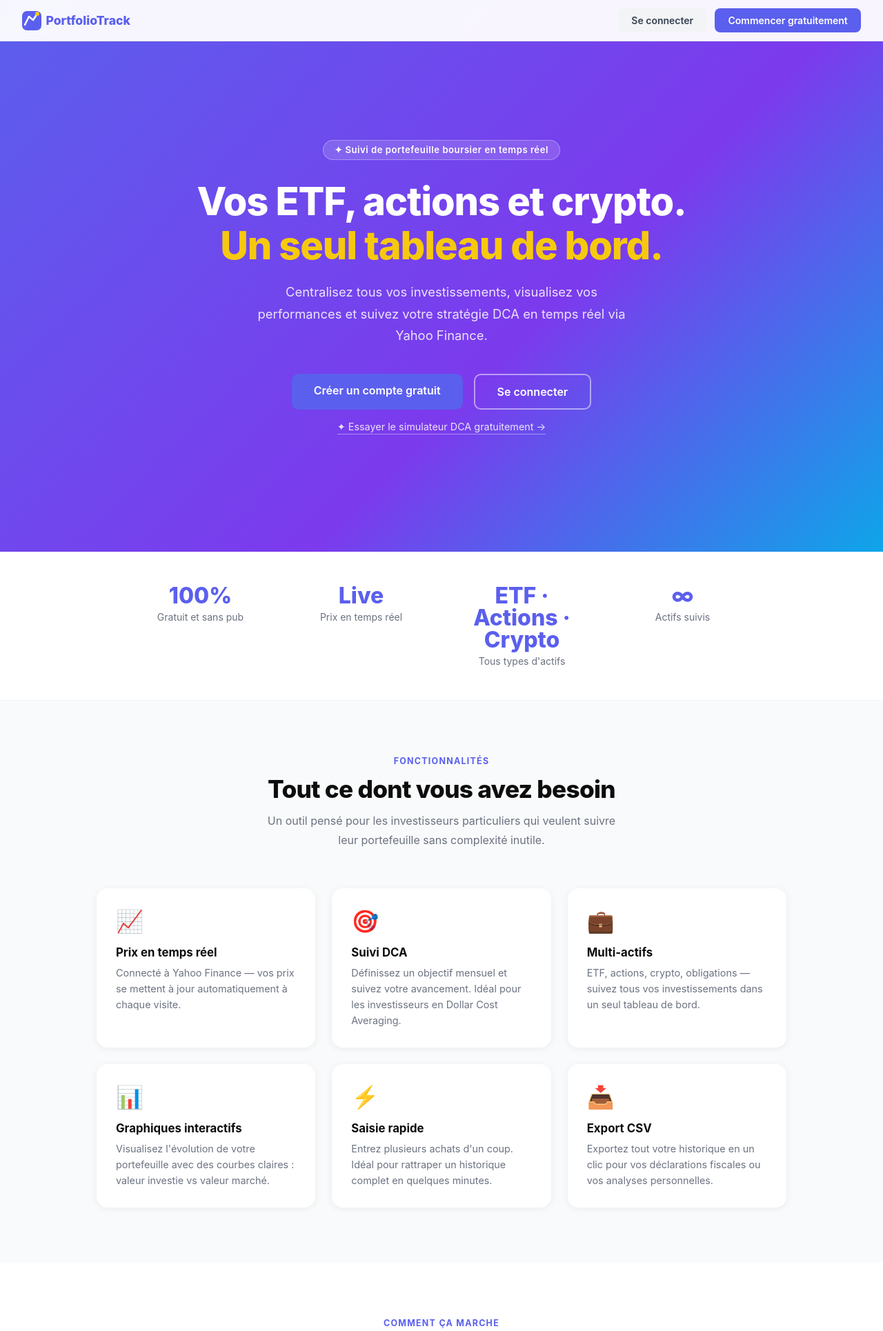
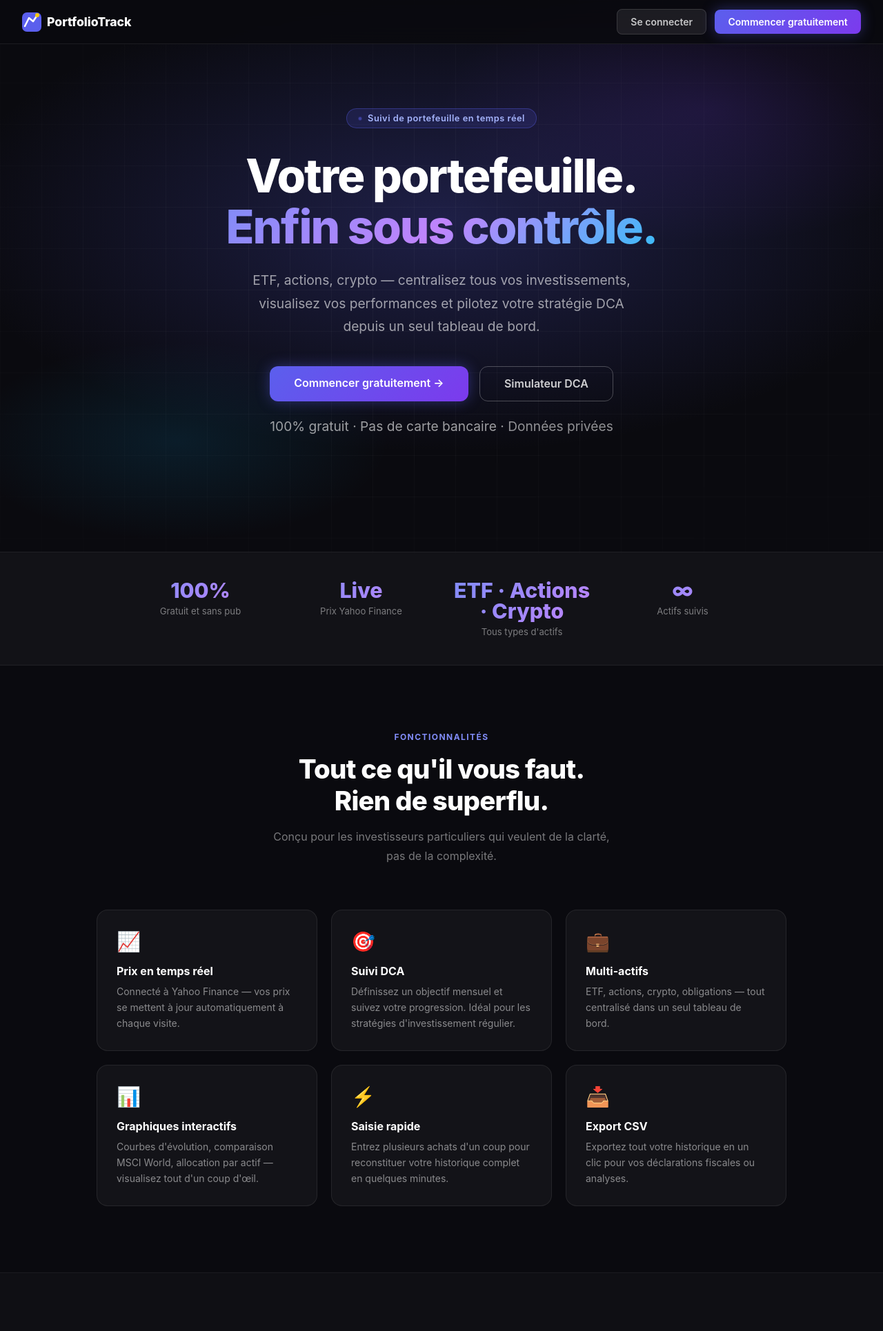
Before and after one commit to MaxenceRobert/portfoliotrack, a Flask app: page / in a window 1280 px wide. Shown: the top 1930 px of the page at 69% size. Run offline with Flask 3, Linux system fonts and the light colour scheme.

Commit message:
New landing dark mode

```diff
--- a/templates/landing.html
+++ b/templates/landing.html
@@ -9,18 +9,19 @@
         body {
             font-family: -apple-system, BlinkMacSystemFont, 'Segoe UI', sans-serif;
             color: #0D0D0D;
-            background: white;
+            background: #0A0A0F;
+            overflow-x: hidden;
         }
 
         /* ── Nav ── */
         nav {
             position: fixed;
             top: 0; left: 0; right: 0;
-            background: rgba(255,255,255,0.95);
-            backdrop-filter: blur(10px);
-            border-bottom: 1px solid #E5E7EB;
+            background: rgba(10,10,15,0.85);
+            backdrop-filter: blur(16px);
+            border-bottom: 1px solid rgba(255,255,255,0.08);
             padding: 0 2rem;
-            height: 60px;
+            height: 64px;
             display: flex;
             align-items: center;
             justify-content: space-between;
@@ -29,11 +30,11 @@
         .nav-brand {
             font-weight: 800;
             font-size: 1.1rem;
-            color: #5B5FED;
+            color: white;
             text-decoration: none;
             display: flex;
             align-items: center;
-            gap: 0.4rem;
+            gap: 0.5rem;
         }
         .nav-actions { display: flex; gap: 0.75rem; align-items: center; }
         .btn {
@@ -45,59 +46,105 @@
             cursor: pointer;
             border: none;
             text-decoration: none;
-            transition: all 0.15s;
+            transition: all 0.2s;
         }
-        .btn-primary { background: #5B5FED; color: white; }
-        .btn-primary:hover { background: #4B4FCD; }
-        .btn-ghost { background: #F3F4F6; color: #374151; }
-        .btn-ghost:hover { background: #E5E7EB; }
-        .btn-lg { padding: 0.85rem 2rem; font-size: 1rem; border-radius: 10px; }
-        .btn-white { background: white; color: #5B5FED; font-weight: 700; }
-        .btn-white:hover { background: #F0F0FF; }
-        .btn-outline {
+        .btn-primary {
+            background: linear-gradient(135deg, #5B5FED, #7C3AED);
+            color: white;
+            box-shadow: 0 0 20px rgba(91,95,237,0.4);
+        }
+        .btn-primary:hover {
+            transform: translateY(-1px);
+            box-shadow: 0 0 30px rgba(91,95,237,0.6);
+        }
+        .btn-ghost {
+            background: rgba(255,255,255,0.08);
+            color: rgba(255,255,255,0.75);
+            border: 1px solid rgba(255,255,255,0.12);
+        }
+        .btn-ghost:hover { background: rgba(255,255,255,0.14); color: white; }
+        .btn-lg { padding: 0.9rem 2.2rem; font-size: 1rem; border-radius: 12px; }
+        .btn-outline-white {
             background: transparent;
-            color: white;
-            border: 2px solid rgba(255,255,255,0.5);
+            color: rgba(255,255,255,0.8);
+            border: 1px solid rgba(255,255,255,0.25);
             font-weight: 600;
         }
-        .btn-outline:hover { border-color: white; background: rgba(255,255,255,0.1); }
+        .btn-outline-white:hover { border-color: white; color: white; background: rgba(255,255,255,0.06); }
 
         /* ── Hero ── */
         .hero {
             min-height: 100vh;
-            background: linear-gradient(135deg, #5B5FED 0%, #7C3AED 60%, #0EA5E9 100%);
             display: flex;
             align-items: center;
             justify-content: center;
             text-align: center;
-            padding: 6rem 1.5rem 4rem;
+            padding: 7rem 1.5rem 5rem;
+            position: relative;
+            overflow: hidden;
         }
-        .hero-inner { max-width: 720px; }
+        .hero-bg {
+            position: absolute;
+            inset: 0;
+            background: radial-gradient(ellipse 80% 60% at 50% 40%, rgba(91,95,237,0.25) 0%, transparent 70%),
+                        radial-gradient(ellipse 50% 40% at 80% 20%, rgba(124,58,237,0.15) 0%, transparent 60%),
+                        radial-gradient(ellipse 40% 30% at 20% 80%, rgba(14,165,233,0.12) 0%, transparent 60%);
+        }
+        .hero-grid {
+            position: absolute;
+            inset: 0;
+            background-image: linear-gradient(rgba(255,255,255,0.03) 1px, transparent 1px),
+                              linear-gradient(90deg, rgba(255,255,255,0.03) 1px, transparent 1px);
+            background-size: 60px 60px;
+            mask-image: radial-gradient(ellipse 80% 80% at 50% 50%, black 30%, transparent 100%);
+        }
+        .hero-inner {
+            max-width: 800px;
+            position: relative;
+            z-index: 1;
+        }
         .hero-badge {
-            display: inline-block;
-            background: rgba(255,255,255,0.15);
-            color: white;
-            border: 1px solid rgba(255,255,255,0.3);
-            padding: 0.35rem 1rem;
+            display: inline-flex;
+            align-items: center;
+            gap: 0.5rem;
+            background: rgba(91,95,237,0.15);
+            color: #A5B4FC;
+            border: 1px solid rgba(91,95,237,0.35);
+            padding: 0.4rem 1rem;
             border-radius: 99px;
-            font-size: 0.82rem;
+            font-size: 0.8rem;
             font-weight: 600;
-            margin-bottom: 1.75rem;
+            margin-bottom: 2rem;
             letter-spacing: 0.04em;
         }
+        .badge-dot {
+            width: 6px; height: 6px;
+            background: #5B5FED;
+            border-radius: 50%;
+            animation: pulse 2s infinite;
+        }
+        @keyframes pulse {
+            0%, 100% { opacity: 1; transform: scale(1); }
+            50% { opacity: 0.5; transform: scale(0.8); }
+        }
         .hero h1 {
-            font-size: clamp(2rem, 5vw, 3.5rem);
+            font-size: clamp(2.4rem, 6vw, 4.2rem);
             font-weight: 800;
             color: white;
-            line-height: 1.15;
-            margin-bottom: 1.25rem;
-            letter-spacing: -0.02em;
+            line-height: 1.1;
+            margin-bottom: 1.5rem;
+            letter-spacing: -0.03em;
         }
-        .hero h1 span { color: #F6C90E; }
+        .hero h1 .gradient-text {
+            background: linear-gradient(135deg, #818CF8, #C084FC, #38BDF8);
+            -webkit-background-clip: text;
+            -webkit-text-fill-color: transparent;
+            background-clip: text;
+        }
         .hero p {
-            font-size: clamp(0.95rem, 2vw, 1.15rem);
-            color: rgba(255,255,255,0.85);
-            line-height: 1.7;
+            font-size: clamp(1rem, 2vw, 1.2rem);
+            color: rgba(255,255,255,0.6);
+            line-height: 1.75;
             margin-bottom: 2.5rem;
             max-width: 560px;
             margin-left: auto;
@@ -107,7 +154,7 @@
             display: flex;
             flex-direction: column;
             align-items: center;
-            gap: 1rem;
+            gap: 1.25rem;
         }
         .hero-btns {
             display: flex;
@@ -115,12 +162,18 @@
             flex-wrap: wrap;
             justify-content: center;
         }
+        .hero-note {
+            font-size: 0.82rem;
+            color: rgba(255,255,255,0.35);
+        }
+        .hero-note span { color: rgba(255,255,255,0.55); }
 
         /* ── Stats ── */
         .stats {
-            background: white;
-            padding: 3rem 1.5rem;
-            border-bottom: 1px solid #F3F4F6;
+            background: rgba(255,255,255,0.03);
+            border-top: 1px solid rgba(255,255,255,0.06);
+            border-bottom: 1px solid rgba(255,255,255,0.06);
+            padding: 2.5rem 1.5rem;
         }
         .stats-inner {
             max-width: 900px;
@@ -131,44 +184,49 @@
             text-align: center;
         }
         .stat-num {
-            font-size: 2rem;
+            font-size: 1.9rem;
             font-weight: 800;
-            color: #5B5FED;
+            background: linear-gradient(135deg, #818CF8, #C084FC);
+            -webkit-background-clip: text;
+            -webkit-text-fill-color: transparent;
+            background-clip: text;
             line-height: 1;
         }
         .stat-label {
-            font-size: 0.875rem;
-            color: #6B7280;
+            font-size: 0.82rem;
+            color: rgba(255,255,255,0.45);
             margin-top: 0.4rem;
         }
 
         /* ── Features ── */
         .features {
-            padding: 5rem 1.5rem;
-            background: #F9FAFB;
+            padding: 6rem 1.5rem;
+            background: #0A0A0F;
         }
-        .section-label {
+        .section-eyebrow {
             text-align: center;
-            font-size: 0.78rem;
+            font-size: 0.75rem;
             font-weight: 700;
             text-transform: uppercase;
-            letter-spacing: 0.1em;
-            color: #5B5FED;
-            margin-bottom: 0.75rem;
+            letter-spacing: 0.12em;
+            color: #818CF8;
+            margin-bottom: 1rem;
         }
         .section-title {
             text-align: center;
-            font-size: clamp(1.5rem, 3vw, 2.2rem);
+            font-size: clamp(1.8rem, 3vw, 2.5rem);
             font-weight: 800;
-            margin-bottom: 0.75rem;
+            color: white;
+            margin-bottom: 1rem;
             letter-spacing: -0.02em;
+            line-height: 1.2;
         }
         .section-sub {
             text-align: center;
-            color: #6B7280;
+            color: rgba(255,255,255,0.45);
             font-size: 1rem;
-            max-width: 520px;
-            margin: 0 auto 3.5rem;
+            max-width: 500px;
+            margin: 0 auto 4rem;
             line-height: 1.7;
         }
         .features-grid {
@@ -176,37 +234,83 @@
             margin: 0 auto;
             display: grid;
             grid-template-columns: repeat(auto-fit, minmax(280px, 1fr));
-            gap: 1.5rem;
+            gap: 1.25rem;
         }
         .feature-card {
-            background: white;
+            background: rgba(255,255,255,0.04);
+            border: 1px solid rgba(255,255,255,0.08);
             border-radius: 16px;
             padding: 1.75rem;
-            box-shadow: 0 2px 12px rgba(0,0,0,0.06);
-            transition: transform 0.2s, box-shadow 0.2s;
+            transition: all 0.25s;
+            position: relative;
+            overflow: hidden;
+        }
+        .feature-card::before {
+            content: '';
+            position: absolute;
+            top: 0; left: 0; right: 0;
+            height: 1px;
+            background: linear-gradient(90deg, transparent, rgba(91,95,237,0.5), transparent);
+            opacity: 0;
+            transition: opacity 0.25s;
         }
         .feature-card:hover {
-            transform: translateY(-3px);
-            box-shadow: 0 8px 24px rgba(0,0,0,0.1);
+            background: rgba(255,255,255,0.07);
+            border-color: rgba(91,95,237,0.3);
+            transform: translateY(-2px);
         }
-        .feature-icon { font-size: 2rem; margin-bottom: 1rem; }
-        .feature-card h3 { font-size: 1.05rem; font-weight: 700; margin-bottom: 0.5rem; }
-        .feature-card p { font-size: 0.9rem; color: #6B7280; line-height: 1.6; }
+        .feature-card:hover::before { opacity: 1; }
+        .feature-icon {
+            font-size: 1.75rem;
+            margin-bottom: 1rem;
+            display: block;
+        }
+        .feature-card h3 {
+            font-size: 1rem;
+            font-weight: 700;
+            color: white;
+            margin-bottom: 0.5rem;
+        }
+        .feature-card p {
+            font-size: 0.875rem;
+            color: rgba(255,255,255,0.5);
+            line-height: 1.65;
+        }
 
         /* ── How it works ── */
-        .how { padding: 5rem 1.5rem; background: white; }
+        .how {
+            padding: 6rem 1.5rem;
+            background: rgba(255,255,255,0.02);
+            border-top: 1px solid rgba(255,255,255,0.05);
+        }
         .steps {
-            max-width: 700px;
+            max-width: 680px;
             margin: 0 auto;
             display: flex;
             flex-direction: column;
+            gap: 0;
+        }
+        .step {
+            display: flex;
             gap: 1.5rem;
+            align-items: flex-start;
+            position: relative;
+            padding-bottom: 2rem;
         }
-        .step { display: flex; gap: 1.25rem; align-items: flex-start; }
+        .step:last-child { padding-bottom: 0; }
+        .step:not(:last-child)::after {
+            content: '';
+            position: absolute;
+            left: 1.15rem;
+            top: 2.8rem;
+            bottom: 0;
+            width: 1px;
+            background: linear-gradient(to bottom, rgba(91,95,237,0.4), transparent);
+        }
         .step-num {
             flex-shrink: 0;
-            width: 2.5rem;
-            height: 2.5rem;
+            width: 2.4rem;
+            height: 2.4rem;
             background: linear-gradient(135deg, #5B5FED, #7C3AED);
             color: white;
             border-radius: 50%;
@@ -295,26 +422,32 @@
 
 <!-- Hero -->
 <section class="hero">
+    <div class="hero-bg"></div>
+    <div class="hero-grid"></div>
     <div class="hero-inner">
-        <div class="hero-badge">✦ Suivi de portefeuille boursier en temps réel</div>
+        <div class="hero-badge">
+            <span class="badge-dot"></span>
+            Suivi de portefeuille en temps réel
+        </div>
         <h1>
-            Vos ETF, actions et crypto.<br>
-            <span>Un seul tableau de bord.</span>
+            Votre portefeuille.<br>
+            <span class="gradient-text">Enfin sous contrôle.</span>
         </h1>
         <p>
-            Centralisez tous vos investissements, visualisez vos performances
-            et suivez votre stratégie DCA en temps réel via Yahoo Finance.
+            ETF, actions, crypto — centralisez tous vos investissements,
+            visualisez vos performances et pilotez votre stratégie DCA
+            depuis un seul tableau de bord.
         </p>
         <div class="hero-actions">
             <div class="hero-btns">
-                <a href="{{ url_for('auth.register') }}" class="btn btn-primary btn-lg">Créer un compte gratuit</a>
-                <a href="{{ url_for('auth.login') }}" class="btn btn-outline btn-lg">Se connecter</a>
+                <a href="{{ url_for('auth.register') }}" class="btn btn-primary btn-lg">
+                    Commencer gratuitement →
+                </a>
+                <a href="{{ url_for('main.simulateur') }}" class="btn btn-outline-white btn-lg">
+                    Simulateur DCA
+                </a>
             </div>
-            <a href="{{ url_for('main.simulateur') }}"
-               style="font-size:0.9rem; color:rgba(255,255,255,0.85); text-decoration:none;
-                      border-bottom:1px solid rgba(255,255,255,0.4); padding-bottom:2px;">
-                ✦ Essayer le simulateur DCA gratuitement →
-            </a>
+            <p class="hero-note">100% gratuit · Pas de carte bancaire · <span>Données privées</span></p>
         </div>
     </div>
 </section>
@@ -328,7 +461,7 @@
         </div>
         <div>
             <div class="stat-num">Live</div>
-            <div class="stat-label">Prix en temps réel</div>
+            <div class="stat-label">Prix Yahoo Finance</div>
         </div>
         <div>
             <div class="stat-num">ETF · Actions · Crypto</div>
@@ -343,78 +476,78 @@
 
 <!-- Features -->
 <section class="features">
-    <div class="section-label">Fonctionnalités</div>
-    <h2 class="section-title">Tout ce dont vous avez besoin</h2>
+    <div class="section-eyebrow">Fonctionnalités</div>
+    <h2 class="section-title">Tout ce qu'il vous faut.<br>Rien de superflu.</h2>
     <p class="section-sub">
-        Un outil pensé pour les investisseurs particuliers qui veulent
-        suivre leur portefeuille sans complexité inutile.
+        Conçu pour les investisseurs particuliers qui veulent de la clarté,
+        pas de la complexité.
     </p>
     <div class="features-grid">
         <div class="feature-card">
-            <div class="feature-icon">📈</div>
+            <span class="feature-icon">📈</span>
             <h3>Prix en temps réel</h3>
             <p>Connecté à Yahoo Finance — vos prix se mettent à jour automatiquement à chaque visite.</p>
         </div>
         <div class="feature-card">
-            <div class="feature-icon">🎯</div>
+            <span class="feature-icon">🎯</span>
             <h3>Suivi DCA</h3>
-            <p>Définissez un objectif mensuel et suivez votre avancement. Idéal pour les investisseurs en Dollar Cost Averaging.</p>
+            <p>Définissez un objectif mensuel et suivez votre progression. Idéal pour les stratégies d'investissement régulier.</p>
         </div>
         <div class="feature-card">
-            <div class="feature-icon">💼</div>
+            <span class="feature-icon">💼</span>
             <h3>Multi-actifs</h3>
-            <p>ETF, actions, crypto, obligations — suivez tous vos investissements dans un seul tableau de bord.</p>
+            <p>ETF, actions, crypto, obligations — tout centralisé dans un seul tableau de bord.</p>
         </div>
         <div class="feature-card">
-            <div class="feature-icon">📊</div>
+            <span class="feature-icon">📊</span>
             <h3>Graphiques interactifs</h3>
-            <p>Visualisez l'évolution de votre portefeuille avec des courbes claires : valeur investie vs valeur marché.</p>
+            <p>Courbes d'évolution, comparaison MSCI World, allocation par actif — visualisez tout d'un coup d'œil.</p>
         </div>
         <div class="feature-card">
-            <div class="feature-icon">⚡</div>
+            <span class="feature-icon">⚡</span>
             <h3>Saisie rapide</h3>
-            <p>Entrez plusieurs achats d'un coup. Idéal pour rattraper un historique complet en quelques minutes.</p>
+            <p>Entrez plusieurs achats d'un coup pour reconstituer votre historique complet en quelques minutes.</p>
         </div>
         <div class="feature-card">
-            <div class="feature-icon">📥</div>
+            <span class="feature-icon">📥</span>
             <h3>Export CSV</h3>
-            <p>Exportez tout votre historique en un clic pour vos déclarations fiscales ou vos analyses personnelles.</p>
+            <p>Exportez tout votre historique en un clic pour vos déclarations fiscales ou analyses.</p>
         </div>
     </div>
 </section>
 
 <!-- How it works -->
 <section class="how">
-    <div class="section-label">Comment ça marche</div>
-    <h2 class="section-title" style="margin-bottom:0.75rem;">Opérationnel en 3 minutes</h2>
-    <p class="section-sub">Pas de configuration complexe. Pas d'API key. Juste votre portefeuille.</p>
+    <div class="section-eyebrow">Comment ça marche</div>
+    <h2 class="section-title">Opérationnel en 3 minutes.</h2>
+    <p class="section-sub">Pas d'API key. Pas de configuration. Juste votre portefeuille.</p>
     <div class="steps">
         <div class="step">
             <div class="step-num">1</div>
             <div class="step-content">
                 <h3>Créez votre compte</h3>
-                <p>Une adresse email et un mot de passe — c'est tout. Vos données sont privées et isolées.</p>
+                <p>Un email et un mot de passe. Vos données sont privées et isolées.</p>
             </div>
         </div>
         <div class="step">
             <div class="step-num">2</div>
             <div class="step-content">
                 <h3>Ajoutez vos actifs</h3>
-                <p>Recherchez votre ETF ou action sur Yahoo Finance, entrez le ticker et c'est ajouté en 10 secondes.</p>
+                <p>Entrez le ticker de votre ETF ou action — le prix est récupéré automatiquement.</p>
             </div>
         </div>
         <div class="step">
             <div class="step-num">3</div>
             <div class="step-content">
                 <h3>Saisissez vos achats</h3>
-                <p>Entrez vos achats passés en saisie multiple — date, parts, prix. Votre historique est reconstitué instantanément.</p>
+                <p>Date, parts, prix — votre historique est reconstitué instantanément.</p>
             </div>
         </div>
         <div class="step">
             <div class="step-num">4</div>
             <div class="step-content">
                 <h3>Suivez en temps réel</h3>
-                <p>Votre dashboard affiche vos performances, plus-values et graphiques mis à jour automatiquement.</p>
+                <p>Performances, plus-values, graphiques — tout se met à jour automatiquement.</p>
             </div>
         </div>
     </div>
@@ -422,22 +555,31 @@
 
 <!-- CTA -->
 <section class="cta">
-    <h2>Prêt à suivre votre portefeuille ?</h2>
-    <p>Rejoignez PortfolioTrack et prenez le contrôle de vos investissements.</p>
-    <a href="{{ url_for('auth.register') }}" class="btn btn-lg btn-white">
-        Commencer gratuitement →
-    </a>
+    <div class="cta-bg"></div>
+    <div class="cta-inner">
+        <h2>Prêt à reprendre<br>le contrôle ?</h2>
+        <p>
+            Rejoignez PortfolioTrack et sachez exactement
+            où en est votre portefeuille, à tout moment.
+        </p>
+        <a href="{{ url_for('auth.register') }}" class="btn btn-primary btn-lg">
+            Créer un compte gratuit →
+        </a>
+        <p style="margin-top:1.25rem; font-size:0.82rem; color:rgba(255,255,255,0.3);">
+            Gratuit · Sans engagement · Sans carte bancaire
+        </p>
+    </div>
 </section>
 
 <!-- Footer -->
 <footer>
     PortfolioTrack — Suivi de portefeuille boursier en temps réel.<br>
-    Créé par <strong>Maxence Robert</strong>. — <a href="{{ url_for('main.contact') }}" style="color:#9CA3AF;">Contact</a>
+    Créé par <strong style="color:rgba(255,255,255,0.5);">Maxence Robert</strong> —
+    <a href="{{ url_for('main.contact') }}">Contact</a>
     <br><br>
-    <span style="font-size:0.72rem; color:#555; max-width:700px; display:inline-block; line-height:1.6;">
-        ⚠️ Les informations affichées sont fournies à titre indicatif uniquement et ne constituent
-        pas un conseil en investissement. Les performances passées ne préjugent pas des performances
-        futures. Prix fournis par Yahoo Finance avec un possible décalage.
+    <span style="font-size:0.72rem; max-width:680px; display:inline-block; line-height:1.6;">
+        ⚠️ Les informations affichées sont fournies à titre indicatif et ne constituent pas un conseil
+        en investissement. Prix fournis par Yahoo Finance avec un possible décalage.
     </span>
 </footer>
 
```
Also changed, not shown: other parts of templates/landing.html (+43 -20 lines).
